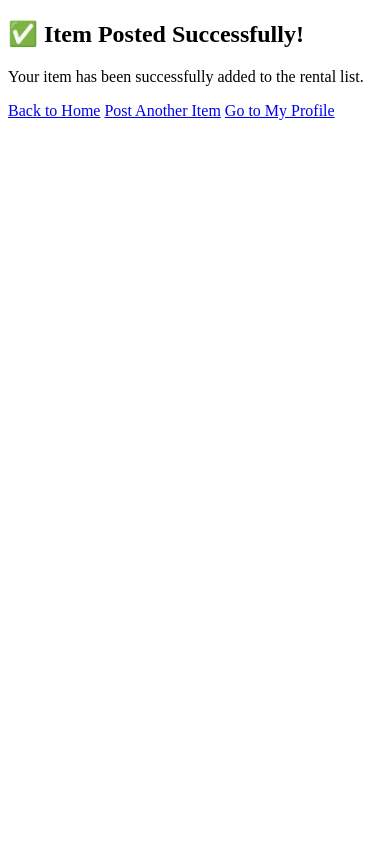
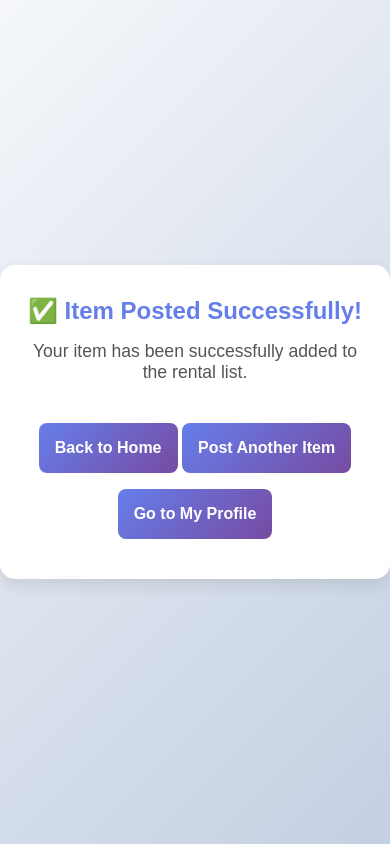
Before and after one commit to Sandamali19/Smart_rental_sys, a PHP site: page /success.php in a window 390 px wide. Run offline with PHP 8.4, Linux system fonts and the light colour scheme.

Commit message:
success.html connect to the post item.php page and modify css

```diff
--- a/Style/style.css
+++ b/Style/style.css
@@ -0,0 +1,105 @@
+/* ---------- Global Reset ---------- */
+* {
+    margin: 0;
+    padding: 0;
+    box-sizing: border-box;
+}
+
+body {
+    font-family: Arial, sans-serif;
+    background: linear-gradient(135deg, #f5f7fa 0%, #c3cfe2 100%);
+    display: flex;
+    justify-content: center;
+    align-items: center;
+    min-height: 100vh;
+}
+
+/* ---------- Form Container ---------- */
+.form-container {
+    background: white;
+    padding: 3rem 2rem;
+    border-radius: 15px;
+    box-shadow: 0 6px 15px rgba(0,0,0,0.1);
+    width: 100%;
+    max-width: 500px;
+    text-align: center;
+}
+
+.form-container h2 {
+    color: #667eea;
+    font-size: 1.8rem;
+    margin-bottom: 1rem;
+}
+
+.form-container p {
+    color: #555;
+    margin-bottom: 2rem;
+    font-size: 1.1rem;
+}
+
+/* ---------- Inputs / Selects / Textarea / File ---------- */
+input[type="text"],
+input[type="number"],
+input[type="tel"],
+select,
+textarea,
+input[type="file"] {
+    padding: 0.8rem;
+    border: 2px solid #ddd;
+    border-radius: 8px;
+    font-size: 1rem;
+    width: 100%;
+    margin-bottom: 1rem;
+    transition: border-color 0.3s, box-shadow 0.3s;
+}
+
+input:focus,
+select:focus,
+textarea:focus {
+    border-color: #667eea;
+    box-shadow: 0 0 6px rgba(102, 126, 234, 0.3);
+    outline: none;
+}
+
+textarea {
+    resize: vertical;
+    min-height: 100px;
+}
+
+/* ---------- Buttons ---------- */
+button,
+.btn {
+    background: linear-gradient(135deg, #667eea 0%, #764ba2 100%);
+    color: white;
+    border: none;
+    padding: 1rem;
+    border-radius: 8px;
+    font-size: 1rem;
+    font-weight: bold;
+    cursor: pointer;
+    text-decoration: none;
+    display: inline-block;
+    margin: 0.5rem 0;
+    transition: background 0.3s, transform 0.2s;
+}
+
+button:hover,
+.btn:hover {
+    background: linear-gradient(135deg, #5568d3 0%, #6b3c91 100%);
+    transform: translateY(-2px);
+}
+
+button:active {
+    transform: translateY(0);
+}
+
+/* ---------- Responsive ---------- */
+@media (max-width: 600px) {
+    .form-container {
+        padding: 2rem 1.5rem;
+    }
+
+    .form-container h2 {
+        font-size: 1.5rem;
+    }
+}
```
Also changed, not shown: Backend/post_item.php (+5 -3 lines).
